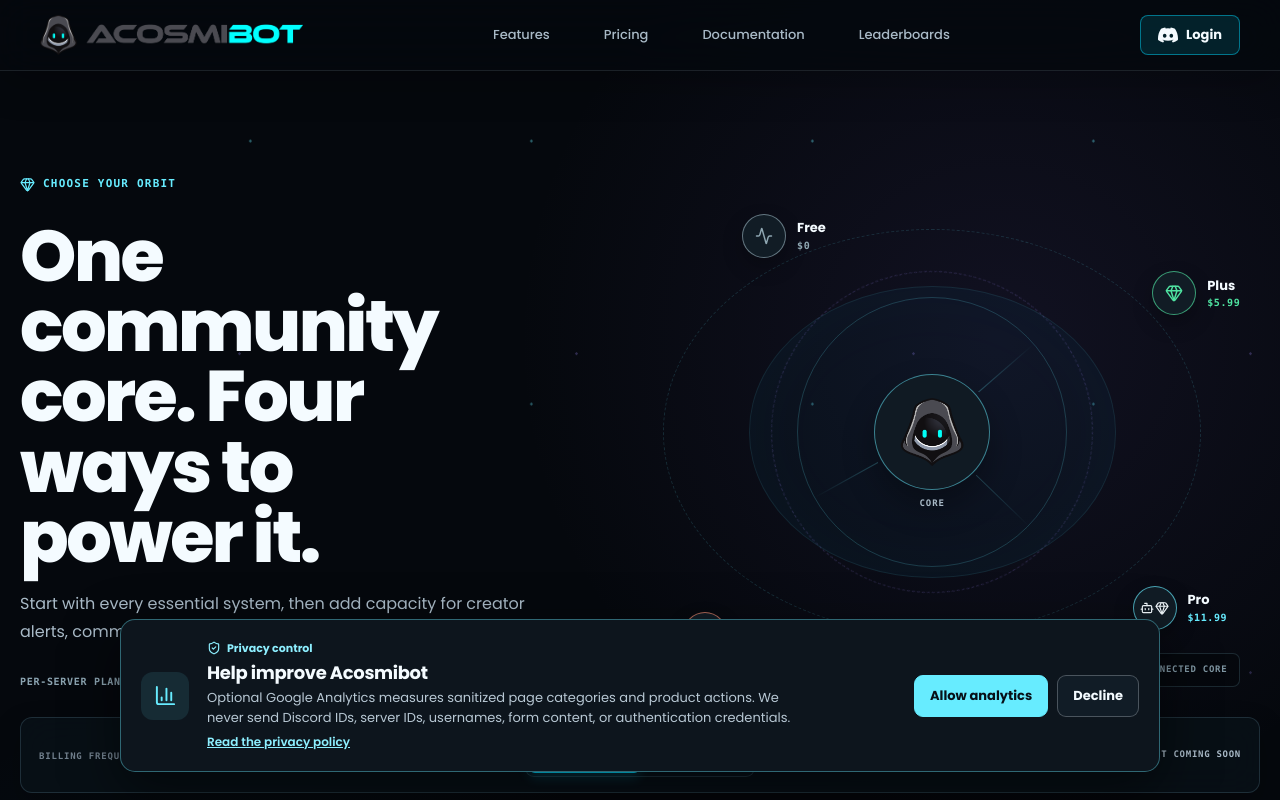
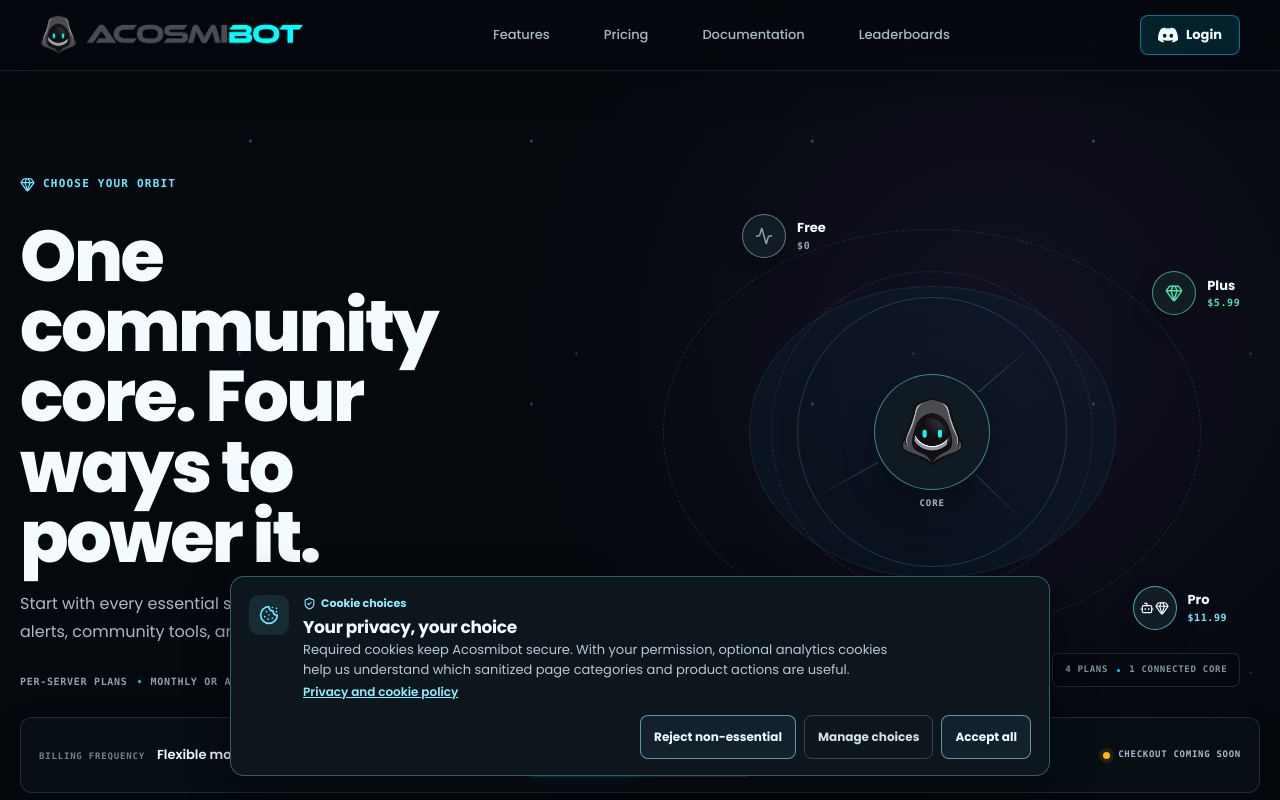
Before and after one commit to acosmic/acosmibot-website, a React (Vite) app: page /pricing in a window 1280 px wide. Shown: the top 800 px of the page. Built offline with nearby package versions, Linux system fonts and the light colour scheme; no server answers.

Commit message:
cookie choices

```diff
--- a/src/components/analytics/AnalyticsProvider.tsx
+++ b/src/components/analytics/AnalyticsProvider.tsx
@@ -1,5 +1,5 @@
-import React, { useEffect, useState } from 'react';
-import { BarChart3, ShieldCheck, X } from 'lucide-react';
+import React, { useEffect, useRef, useState } from 'react';
+import { Cookie, ShieldCheck, X } from 'lucide-react';
 import { Link, useLocation } from 'react-router-dom';
 import {
   ANALYTICS_PREFERENCES_EVENT,
@@ -17,6 +17,9 @@
   const { pathname } = useLocation();
   const [choice, setChoice] = useState<AnalyticsConsent>(() => readAnalyticsConsent());
   const [preferencesOpen, setPreferencesOpen] = useState(false);
+  const [draftAnalytics, setDraftAnalytics] = useState(choice === 'granted');
+  const preferencesTitleRef = useRef<HTMLHeadingElement>(null);
+  const returnFocusRef = useRef<HTMLElement | null>(null);
 
   useEffect(() => {
     const page = resolveAnalyticsPage(pathname);
@@ -36,10 +39,31 @@
   }, [choice, pathname]);
 
   useEffect(() => {
-    const openPreferences = () => setPreferencesOpen(true);
+    const openPreferences = () => {
+      returnFocusRef.current = document.activeElement instanceof HTMLElement
+        ? document.activeElement
+        : null;
+      setDraftAnalytics(choice === 'granted');
+      setPreferencesOpen(true);
+    };
     window.addEventListener(ANALYTICS_PREFERENCES_EVENT, openPreferences);
     return () => window.removeEventListener(ANALYTICS_PREFERENCES_EVENT, openPreferences);
-  }, []);
+  }, [choice]);
+
+  useEffect(() => {
+    if (preferencesOpen) preferencesTitleRef.current?.focus();
+  }, [preferencesOpen]);
+
+  useEffect(() => {
+    if (!preferencesOpen) return;
+    const closeOnEscape = (event: KeyboardEvent) => {
+      if (event.key !== 'Escape') return;
+      setPreferencesOpen(false);
+      window.requestAnimationFrame(() => returnFocusRef.current?.focus());
+    };
+    document.addEventListener('keydown', closeOnEscape);
+    return () => document.removeEventListener('keydown', closeOnEscape);
+  }, [preferencesOpen]);
 
   const decide = (nextChoice: Exclude<AnalyticsConsent, null>) => {
     const shouldReload = choice === 'granted' && nextChoice === 'denied';
@@ -51,39 +75,111 @@
 
   const visible = choice === null || preferencesOpen;
 
+  const openPreferences = () => {
+    returnFocusRef.current = document.activeElement instanceof HTMLElement
+      ? document.activeElement
+      : null;
+    setDraftAnalytics(choice === 'granted');
+    setPreferencesOpen(true);
+  };
+
+  const closePreferences = () => {
+    setPreferencesOpen(false);
+    window.requestAnimationFrame(() => returnFocusRef.current?.focus());
+  };
+
   return (
     <>
       {children}
       {visible && (
-        <aside className="analytics-consent" aria-labelledby="analytics-consent-title">
+        <aside
+          className={`analytics-consent${preferencesOpen ? ' analytics-consent--preferences' : ''}`}
+          aria-labelledby="analytics-consent-title"
+        >
+          {!preferencesOpen ? (
+            <>
               <div className="analytics-consent__signal" aria-hidden="true">
-            <BarChart3 />
+                <Cookie />
               </div>
               <div className="analytics-consent__copy">
-            <span><ShieldCheck aria-hidden="true" /> Privacy control</span>
-            <h2 id="analytics-consent-title">
-              {preferencesOpen ? 'Analytics preferences' : 'Help improve Acosmibot'}
-            </h2>
+                <span><ShieldCheck aria-hidden="true" /> Cookie choices</span>
+                <h2 id="analytics-consent-title">Your privacy, your choice</h2>
                 <p>
-              Optional Google Analytics measures sanitized page categories and product actions.
-              We never send Discord IDs, server IDs, usernames, form content, or authentication credentials.
+                  Required cookies keep Acosmibot secure. With your permission, optional analytics
+                  cookies help us understand which sanitized page categories and product actions are useful.
                 </p>
-            <Link to="/privacy-policy">Read the privacy policy</Link>
+                <Link to="/privacy-policy">Privacy and cookie policy</Link>
               </div>
-          <div className="analytics-consent__actions">
-            <button type="button" className="analytics-consent__accept" onClick={() => decide('granted')}>
-              Allow analytics
+              <div className="analytics-consent__actions" aria-label="Cookie consent choices">
+                <button type="button" className="analytics-consent__choice" onClick={() => decide('denied')}>
+                  Reject non-essential
                 </button>
-            <button type="button" className="analytics-consent__decline" onClick={() => decide('denied')}>
-              Decline
+                <button type="button" className="analytics-consent__manage" onClick={openPreferences}>
+                  Manage choices
+                </button>
+                <button type="button" className="analytics-consent__choice" onClick={() => decide('granted')}>
+                  Accept all
                 </button>
               </div>
-          {preferencesOpen && choice !== null && (
+            </>
+          ) : (
+            <>
+              <div className="analytics-consent__copy analytics-consent__preferences-heading">
+                <span><ShieldCheck aria-hidden="true" /> Cookie choices</span>
+                <h2 id="analytics-consent-title" ref={preferencesTitleRef} tabIndex={-1}>Manage cookie choices</h2>
+                <p>Required cookies are always active. Choose whether Acosmibot may use optional analytics cookies.</p>
+              </div>
+
+              <div className="analytics-consent__categories">
+                <div className="analytics-consent__category">
+                  <div>
+                    <h3>Required</h3>
+                    <p>Authentication, security, and your saved privacy choice.</p>
+                  </div>
+                  <span className="analytics-consent__required">Always active</span>
+                </div>
+                <div className="analytics-consent__category">
+                  <div>
+                    <h3>Analytics</h3>
+                    <p>Sanitized Google Analytics page categories and product actions. No account or server identifiers.</p>
+                  </div>
+                  <label className="analytics-consent__switch">
+                    <span className="analytics-consent__sr-only">Allow analytics cookies</span>
+                    <input
+                      type="checkbox"
+                      checked={draftAnalytics}
+                      onChange={(event) => setDraftAnalytics(event.target.checked)}
+                    />
+                    <span className="analytics-consent__switch-track" aria-hidden="true" />
+                  </label>
+                </div>
+              </div>
+
+              <div className="analytics-consent__actions analytics-consent__preference-actions">
+                <button type="button" className="analytics-consent__choice" onClick={() => decide('denied')}>
+                  Reject non-essential
+                </button>
+                <button
+                  type="button"
+                  className="analytics-consent__save"
+                  onClick={() => decide(draftAnalytics ? 'granted' : 'denied')}
+                >
+                  Save choices
+                </button>
+                <button type="button" className="analytics-consent__choice" onClick={() => decide('granted')}>
+                  Accept all
+                </button>
+              </div>
+              <Link className="analytics-consent__policy" to="/privacy-policy">Privacy and cookie policy</Link>
+            </>
+          )}
+
+          {preferencesOpen && (
             <button
               type="button"
               className="analytics-consent__close"
-              onClick={() => setPreferencesOpen(false)}
-              aria-label="Close analytics preferences"
+              onClick={closePreferences}
+              aria-label={choice === null ? 'Back to cookie notice' : 'Close cookie preferences'}
             >
               <X aria-hidden="true" />
             </button>
--- a/src/components/layout/SiteFooter.tsx
+++ b/src/components/layout/SiteFooter.tsx
@@ -31,7 +31,7 @@
         cursor: 'pointer',
       }}
     >
-      Analytics choices
+      Cookie choices
     </button>
     <FooterLink href={SUPPORT_URL} external>Support Discord</FooterLink>
   </footer>
--- a/src/lib/analytics.ts
+++ b/src/lib/analytics.ts
@@ -1,7 +1,13 @@
 export type AnalyticsConsent = 'granted' | 'denied' | null;
+
+interface ConsentPreferences {
+  version: number;
+  analytics: boolean;
+}
 
 export const ANALYTICS_CONSENT_KEY = 'acosmibot_analytics_consent';
 export const ANALYTICS_PREFERENCES_EVENT = 'acosmibot:analytics-preferences';
+export const CONSENT_SCHEMA_VERSION = 1;
 
 type EventName =
   | 'begin_checkout'
@@ -124,7 +130,26 @@
 export function readAnalyticsConsent(): AnalyticsConsent {
   try {
     const value = localStorage.getItem(ANALYTICS_CONSENT_KEY);
-    return value === 'granted' || value === 'denied' ? value : null;
+    if (!value) return null;
+
+    // Migrate choices made by the first analytics-only banner. This branch is
+    // deliberately valid only for schema v1; a future category/version must
+    // prompt again instead of inheriting a broader, undisclosed purpose.
+    if (CONSENT_SCHEMA_VERSION === 1 && (value === 'granted' || value === 'denied')) {
+      const preferences: ConsentPreferences = {
+        version: CONSENT_SCHEMA_VERSION,
+        analytics: value === 'granted',
+      };
+      localStorage.setItem(ANALYTICS_CONSENT_KEY, JSON.stringify(preferences));
+      return value;
+    }
+
+    const preferences = JSON.parse(value) as Partial<ConsentPreferences>;
+    if (
+      preferences.version !== CONSENT_SCHEMA_VERSION
+      || typeof preferences.analytics !== 'boolean'
+    ) return null;
+    return preferences.analytics ? 'granted' : 'denied';
   } catch {
     return null;
   }
@@ -133,7 +158,11 @@
 export function writeAnalyticsConsent(value: Exclude<AnalyticsConsent, null>): void {
   consent = value;
   try {
-    localStorage.setItem(ANALYTICS_CONSENT_KEY, value);
+    const preferences: ConsentPreferences = {
+      version: CONSENT_SCHEMA_VERSION,
+      analytics: value === 'granted',
+    };
+    localStorage.setItem(ANALYTICS_CONSENT_KEY, JSON.stringify(preferences));
   } catch { /* analytics stays fail-closed when storage is unavailable */ }
 
   if (window.gtag) {
--- a/src/styles/analytics-consent.css
+++ b/src/styles/analytics-consent.css
@@ -1,36 +1,47 @@
 .analytics-consent {
   position: fixed;
   z-index: 2100;
-  inset-inline: clamp(12px, 3vw, 36px);
-  bottom: clamp(12px, 3vw, 28px);
+  inset-inline: clamp(12px, 3vw, 32px);
+  bottom: clamp(12px, 2.5vw, 24px);
   display: grid;
-  grid-template-columns: auto minmax(0, 1fr) auto;
-  align-items: center;
-  gap: 18px;
-  max-width: 1040px;
+  grid-template-columns: auto minmax(0, 1fr);
+  align-items: start;
+  gap: 12px 14px;
+  width: min(820px, calc(100vw - 24px));
+  max-width: 820px;
   margin-inline: auto;
+  padding: 16px 18px;
+  border: 1px solid rgba(103, 236, 255, 0.34);
+  border-radius: 14px;
+  background: #0d151d;
+  box-shadow: 0 18px 44px rgba(0, 0, 0, 0.48);
+  color: #f4fbff;
+  animation: analytics-consent-enter 240ms cubic-bezier(0.16, 1, 0.3, 1) both;
+}
+
+.analytics-consent--preferences {
+  display: flex;
+  flex-direction: column;
+  gap: 0;
+  max-height: min(680px, calc(100vh - 24px));
+  overflow-y: auto;
   padding: 18px 20px;
-  border: 1px solid rgba(103, 236, 255, 0.38);
-  border-radius: 15px;
-  background: #0d151d;
-  box-shadow: 0 18px 54px rgba(0, 0, 0, 0.52);
-  color: #f4fbff;
-  animation: analytics-consent-enter 260ms cubic-bezier(0.16, 1, 0.3, 1) both;
 }
 
 .analytics-consent__signal {
-  width: 48px;
-  height: 48px;
+  width: 40px;
+  height: 40px;
   display: grid;
   place-items: center;
-  border-radius: 12px;
+  margin-top: 2px;
+  border-radius: 10px;
   background: rgba(103, 236, 255, 0.1);
   color: #67ecff;
 }
 
 .analytics-consent__signal svg {
-  width: 23px;
-  height: 23px;
+  width: 20px;
+  height: 20px;
 }
 
 .analytics-consent__copy {
@@ -40,88 +51,209 @@
 .analytics-consent__copy > span {
   display: inline-flex;
   align-items: center;
-  gap: 6px;
-  margin-bottom: 3px;
+  gap: 5px;
+  margin-bottom: 2px;
   color: #8defff;
   font-size: 11px;
   font-weight: 650;
 }
 
 .analytics-consent__copy > span svg {
-  width: 14px;
-  height: 14px;
+  width: 13px;
+  height: 13px;
 }
 
 .analytics-consent__copy h2 {
-  margin: 0 0 4px;
+  margin: 0 0 3px;
   color: #f4fbff;
-  font-size: 18px;
+  font-size: 17px;
   font-weight: 650;
   letter-spacing: -0.02em;
 }
 
-.analytics-consent__copy p {
-  max-width: 72ch;
+.analytics-consent__copy h2:focus {
+  outline: none;
+}
+
+.analytics-consent__copy p,
+.analytics-consent__category p {
   margin: 0;
   color: #b8c8d4;
   font-size: 13px;
-  line-height: 1.55;
+  line-height: 1.5;
   overflow-wrap: anywhere;
 }
 
-.analytics-consent__copy a {
+.analytics-consent__copy p {
+  max-width: 72ch;
+}
+
+.analytics-consent__copy a,
+.analytics-consent__policy {
   display: inline-block;
-  margin-top: 5px;
+  margin-top: 4px;
   color: #8defff;
   font-size: 12px;
   font-weight: 600;
 }
 
 .analytics-consent__actions {
+  grid-column: 2;
   display: flex;
+  flex-wrap: wrap;
   align-items: center;
-  gap: 9px;
+  justify-content: flex-end;
+  gap: 8px;
 }
 
 .analytics-consent__actions button {
-  min-height: 42px;
-  padding: 9px 15px;
-  border-radius: 9px;
+  min-height: 44px;
+  padding: 8px 13px;
+  border-radius: 8px;
   font: inherit;
-  font-size: 13px;
+  font-size: 12px;
   font-weight: 650;
+  white-space: nowrap;
   cursor: pointer;
 }
 
-.analytics-consent__accept {
+.analytics-consent__choice {
+  border: 1px solid rgba(141, 239, 255, 0.58);
+  background: #12212b;
+  color: #effbff;
+}
+
+.analytics-consent__manage {
+  border: 1px solid rgba(244, 251, 255, 0.2);
+  background: transparent;
+  color: #d2e0e9;
+}
+
+.analytics-consent__save {
   border: 1px solid #67ecff;
   background: #67ecff;
   color: #071018;
 }
 
-.analytics-consent__decline {
-  border: 1px solid rgba(244, 251, 255, 0.25);
-  background: #111c26;
+.analytics-consent__actions button:hover {
+  border-color: #8defff;
+  background-color: #18303c;
   color: #f4fbff;
 }
 
-.analytics-consent__actions button:hover {
-  filter: brightness(1.08);
+.analytics-consent__save:hover {
+  background-color: #8defff !important;
+  color: #071018 !important;
 }
 
 .analytics-consent__actions button:focus-visible,
 .analytics-consent__copy a:focus-visible,
-.analytics-consent__close:focus-visible {
-  outline: 3px solid rgba(103, 236, 255, 0.32);
+.analytics-consent__policy:focus-visible,
+.analytics-consent__close:focus-visible,
+.analytics-consent__switch input:focus-visible + .analytics-consent__switch-track {
+  outline: 3px solid rgba(103, 236, 255, 0.34);
   outline-offset: 3px;
+}
+
+.analytics-consent__preferences-heading {
+  padding-right: 40px;
+}
+
+.analytics-consent__categories {
+  width: 100%;
+  margin-top: 14px;
+  border-block: 1px solid rgba(244, 251, 255, 0.12);
+}
+
+.analytics-consent__category {
+  display: flex;
+  align-items: center;
+  justify-content: space-between;
+  gap: 18px;
+  min-height: 76px;
+  padding-block: 12px;
+}
+
+.analytics-consent__category + .analytics-consent__category {
+  border-top: 1px solid rgba(244, 251, 255, 0.1);
+}
+
+.analytics-consent__category h3 {
+  margin: 0 0 2px;
+  color: #f4fbff;
+  font-size: 14px;
+  font-weight: 650;
+}
+
+.analytics-consent__required {
+  flex: 0 0 auto;
+  color: #8defff;
+  font-size: 11px;
+  font-weight: 650;
+}
+
+.analytics-consent__switch {
+  position: relative;
+  flex: 0 0 auto;
+  width: 48px;
+  height: 44px;
+  cursor: pointer;
+}
+
+.analytics-consent__switch input {
+  position: absolute;
+  width: 1px;
+  height: 1px;
+  opacity: 0;
+}
+
+.analytics-consent__switch-track {
+  position: absolute;
+  inset: 9px 1px;
+  border: 1px solid rgba(244, 251, 255, 0.28);
+  border-radius: 13px;
+  background: #18252f;
+  transition: background-color 160ms ease, border-color 160ms ease;
+}
+
+.analytics-consent__switch-track::after {
+  content: '';
+  position: absolute;
+  top: 3px;
+  left: 3px;
+  width: 18px;
+  height: 18px;
+  border-radius: 50%;
+  background: #d2e0e9;
+  transition: transform 180ms cubic-bezier(0.16, 1, 0.3, 1), background-color 160ms ease;
+}
+
+.analytics-consent__switch input:checked + .analytics-consent__switch-track {
+  border-color: #67ecff;
+  background: #163f4b;
+}
+
+.analytics-consent__switch input:checked + .analytics-consent__switch-track::after {
+  transform: translateX(20px);
+  background: #8defff;
+}
+
+.analytics-consent__preference-actions {
+  width: 100%;
+  margin-top: 14px;
+}
+
+.analytics-consent__policy {
+  align-self: flex-start;
+  margin-top: 8px;
 }
 
 .analytics-consent__close {
   position: absolute;
-  top: 9px;
-  right: 9px;
-  width: 32px;
-  height: 32px;
+  top: 10px;
+  right: 10px;
+  width: 40px;
+  height: 40px;
   display: grid;
   place-items: center;
   padding: 0;
@@ -132,53 +264,89 @@
   cursor: pointer;
 }
 
+.analytics-consent__close:hover {
+  background: rgba(244, 251, 255, 0.08);
+  color: #f4fbff;
+}
+
 .analytics-consent__close svg {
   width: 17px;
   height: 17px;
 }
 
+.analytics-consent__sr-only {
+  position: absolute;
+  width: 1px;
+  height: 1px;
+  padding: 0;
+  margin: -1px;
+  overflow: hidden;
+  clip: rect(0, 0, 0, 0);
+  white-space: nowrap;
+  border: 0;
+}
+
 @keyframes analytics-consent-enter {
-  from { transform: translateY(16px); opacity: 0; }
+  from { transform: translateY(12px); opacity: 0; }
   to { transform: translateY(0); opacity: 1; }
 }
 
-@media (max-width: 760px) {
+@media (max-width: 720px) {
   .analytics-consent {
-    grid-template-columns: auto minmax(0, 1fr);
-    align-items: start;
-    gap: 12px;
-    padding: 16px;
+    grid-template-columns: minmax(0, 1fr);
+    padding: 15px;
   }
 
-  .analytics-consent__signal {
-    width: 42px;
-    height: 42px;
-  }
-
-  .analytics-consent__actions {
-    grid-column: 1 / -1;
-  }
-
-  .analytics-consent__actions button {
-    flex: 1 1 0;
-  }
-}
-
-@media (max-width: 420px) {
   .analytics-consent__signal {
     display: none;
   }
 
+  .analytics-consent__actions {
+    grid-column: 1;
+    justify-content: stretch;
+  }
+
+  .analytics-consent__actions button {
+    flex: 1 1 150px;
+  }
+}
+
+@media (max-width: 460px) {
   .analytics-consent {
-    grid-template-columns: minmax(0, 1fr);
+    inset-inline: 10px;
+    bottom: 10px;
+    width: calc(100vw - 20px);
   }
 
   .analytics-consent__actions {
     flex-direction: column;
     align-items: stretch;
   }
+
+  .analytics-consent__actions button {
+    width: 100%;
+  }
+
+  .analytics-consent__category {
+    align-items: flex-start;
+  }
 }
 
 @media (prefers-reduced-motion: reduce) {
-  .analytics-consent { animation: none; }
+  .analytics-consent,
+  .analytics-consent__switch-track,
+  .analytics-consent__switch-track::after {
+    animation: none;
+    transition: none;
+  }
 }
+
+@media (forced-colors: active) {
+  .analytics-consent,
+  .analytics-consent__choice,
+  .analytics-consent__manage,
+  .analytics-consent__save,
+  .analytics-consent__switch-track {
+    border: 1px solid CanvasText;
+  }
+}
```
Also changed, not shown: src/pages/legal/PrivacyPolicyPage.tsx (+4 -3 lines), 1 other file (tests, documents, lock files or other folders). Lines whose indentation alone changed are shown as unchanged.
